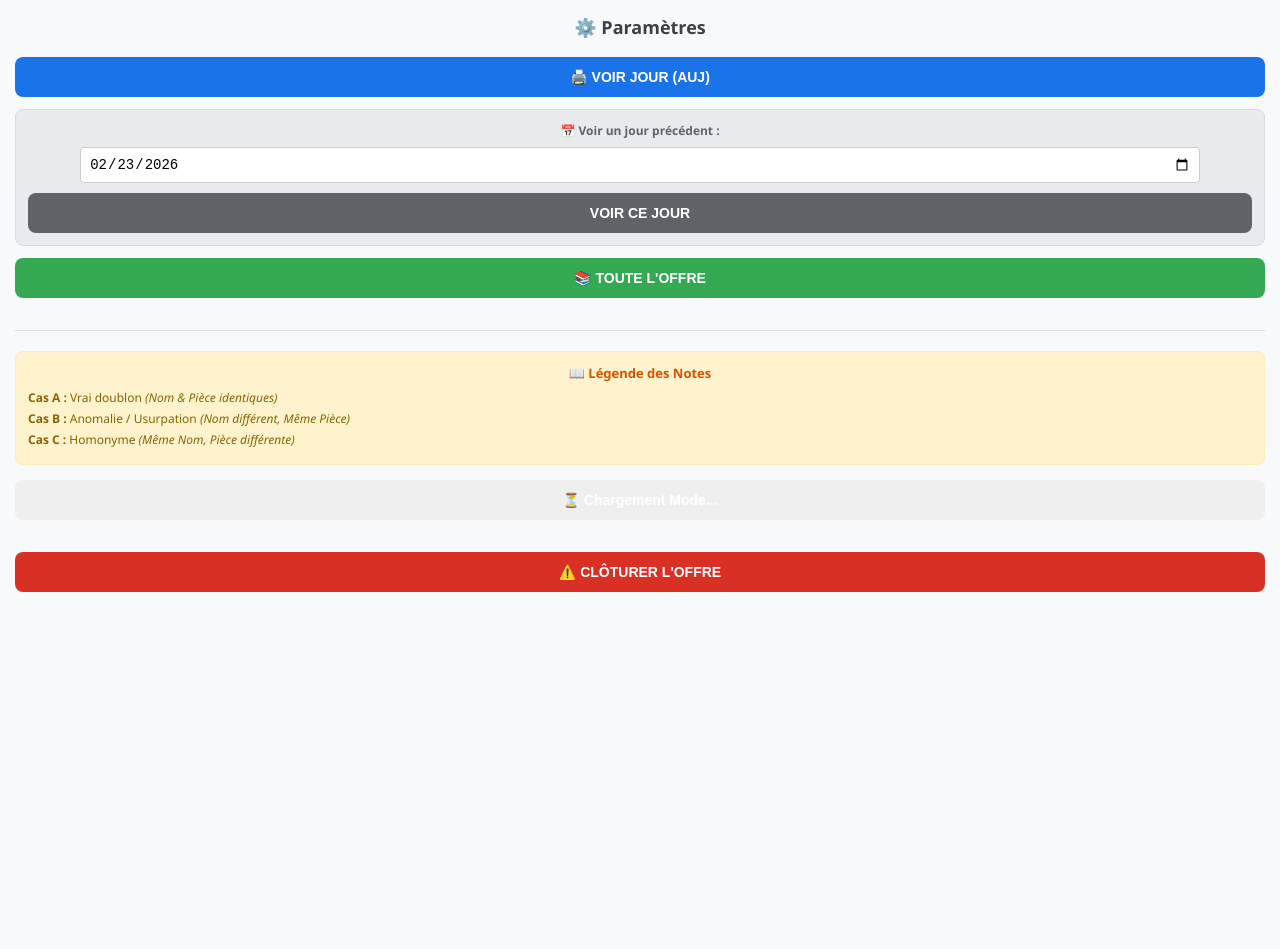
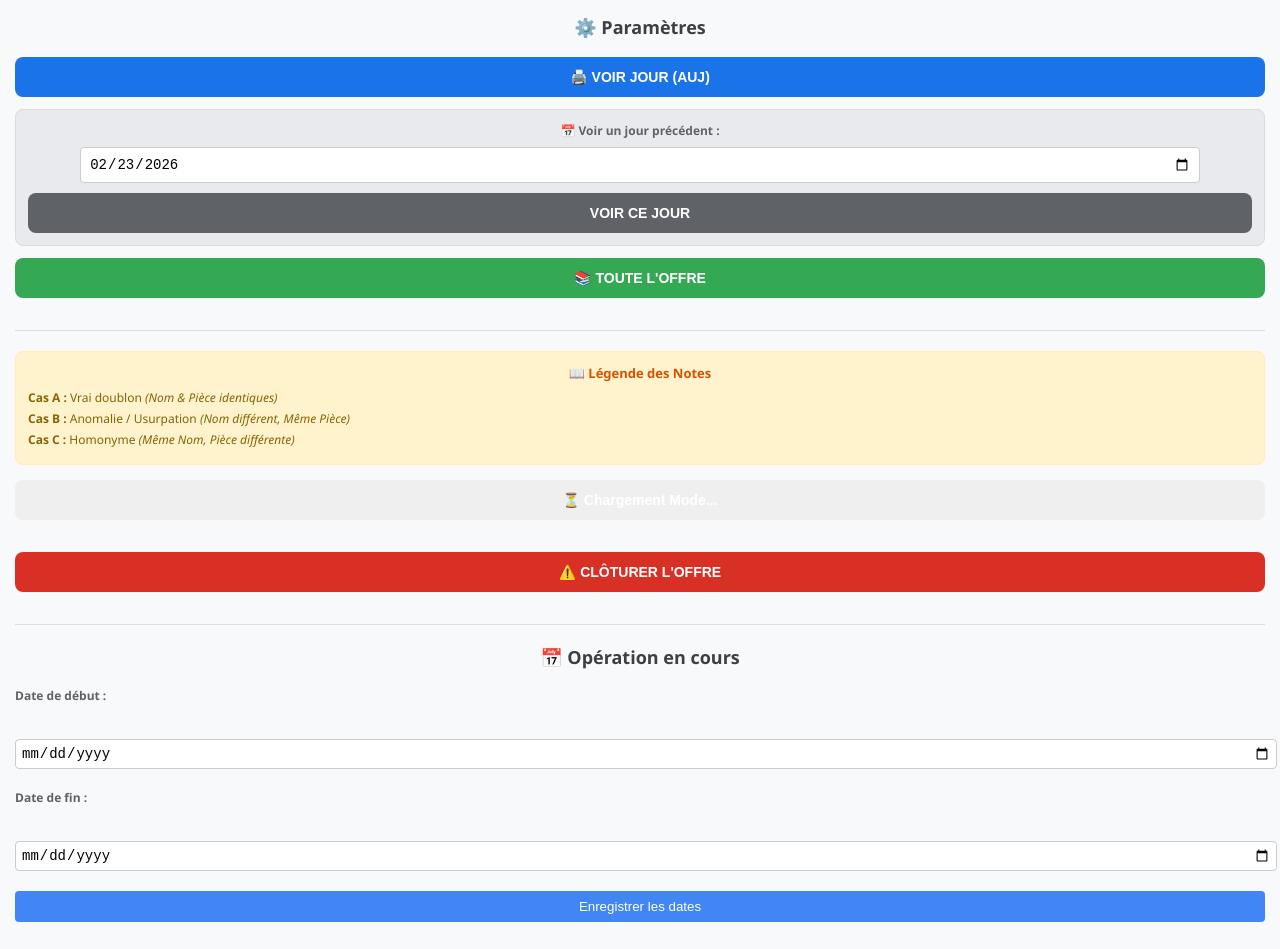
Before and after one commit to BD56/Gestion-cheque-differe, a plain HTML site: page Panneau.html in a window 1280 px wide. Before the commit the page ends 800 px from the top, so only its background shows below. Drawn offline with Linux system fonts and the light colour scheme.

Commit message:
ajout système de gestion de dates de l'offre

```diff
--- a/Panneau.html
+++ b/Panneau.html
@@ -90,3 +90,46 @@
     </script>
   </body>
 </html>
+
+
+
+
+
+
+
+<hr>
+    <h3>📅 Opération en cours</h3>
+    <div style="margin-bottom: 10px;">
+      <label>Date de début :</label><br>
+      <input type="date" id="dateDebut" style="width: 100%; padding: 5px; margin-top: 5px;">
+    </div>
+    <div style="margin-bottom: 10px;">
+      <label>Date de fin :</label><br>
+      <input type="date" id="dateFin" style="width: 100%; padding: 5px; margin-top: 5px;">
+    </div>
+    <button onclick="sauvegarderDates()" style="width: 100%; padding: 8px; background-color: #4285F4; color: white; border: none; border-radius: 4px; cursor: pointer;">
+      Enregistrer les dates
+    </button>
+    <p id="msgDates" style="color: green; font-size: 12px; margin-top: 5px;"></p>
+
+    <script>
+      // Quand le panneau s'ouvre, on charge les dates existantes
+      google.script.run.withSuccessHandler(function(dates) {
+        document.getElementById('dateDebut').value = dates.debut;
+        document.getElementById('dateFin').value = dates.fin;
+      }).getDatesOperation();
+
+      // Quand on clique sur le bouton "Enregistrer"
+      function sauvegarderDates() {
+        var debut = document.getElementById('dateDebut').value;
+        var fin = document.getElementById('dateFin').value;
+        var msg = document.getElementById('msgDates');
+
+        msg.innerHTML = "Enregistrement...";
+
+        google.script.run.withSuccessHandler(function(reponse) {
+          msg.innerHTML = reponse;
+          setTimeout(function() { msg.innerHTML = ""; }, 3000); // Efface le message après 3s
+        }).setDatesOperation(debut, fin);
+      }
+    </script>
```
Also changed, not shown: 1 other file.
